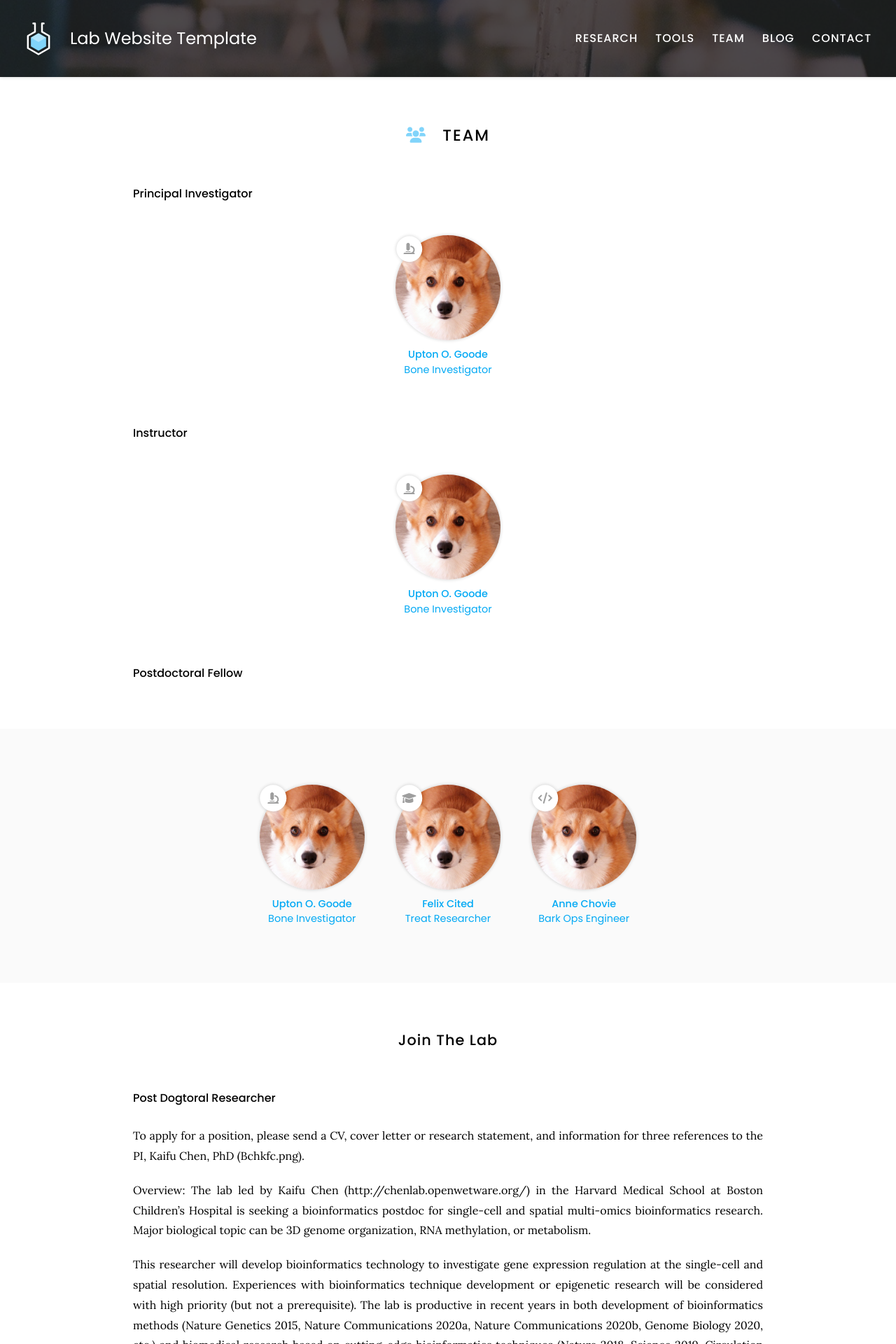
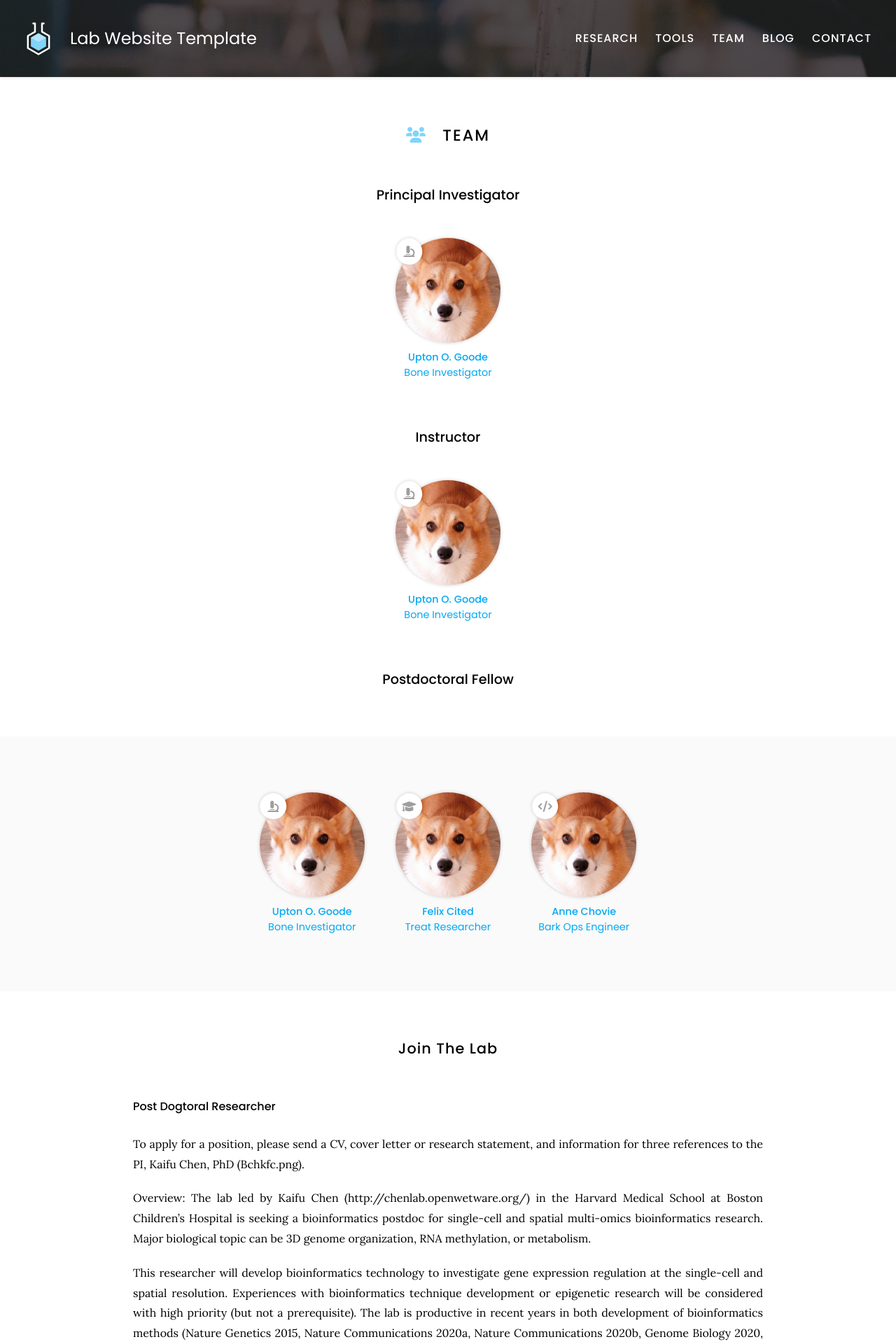
Before and after one commit to kaifuchenlab/kaifuchenlab.github.io, a Jekyll site: the page built from team/index.md, in a window 1280 px wide. Shown: the top 1920 px of the page at 70% size. Built offline with Jekyll 4.4.1, drawn with Linux system fonts in a browser that asks for light colours.

```diff
--- a/team/index.md
+++ b/team/index.md
@@ -6,7 +6,7 @@ nav:
 ---
 
 # <i class="fas fa-users"></i>Team
-#### Principal Investigator
+### Principal Investigator
 
 {%
   include list.html
@@ -16,7 +16,7 @@ nav:
 %}
 
 
-#### Instructor
+### Instructor
 
 {%
   include list.html
@@ -25,7 +25,7 @@ nav:
   filters="role: pi"
 %}
 
-#### Postdoctoral Fellow
+### Postdoctoral Fellow
 
 {% include section.html %}
 
```
